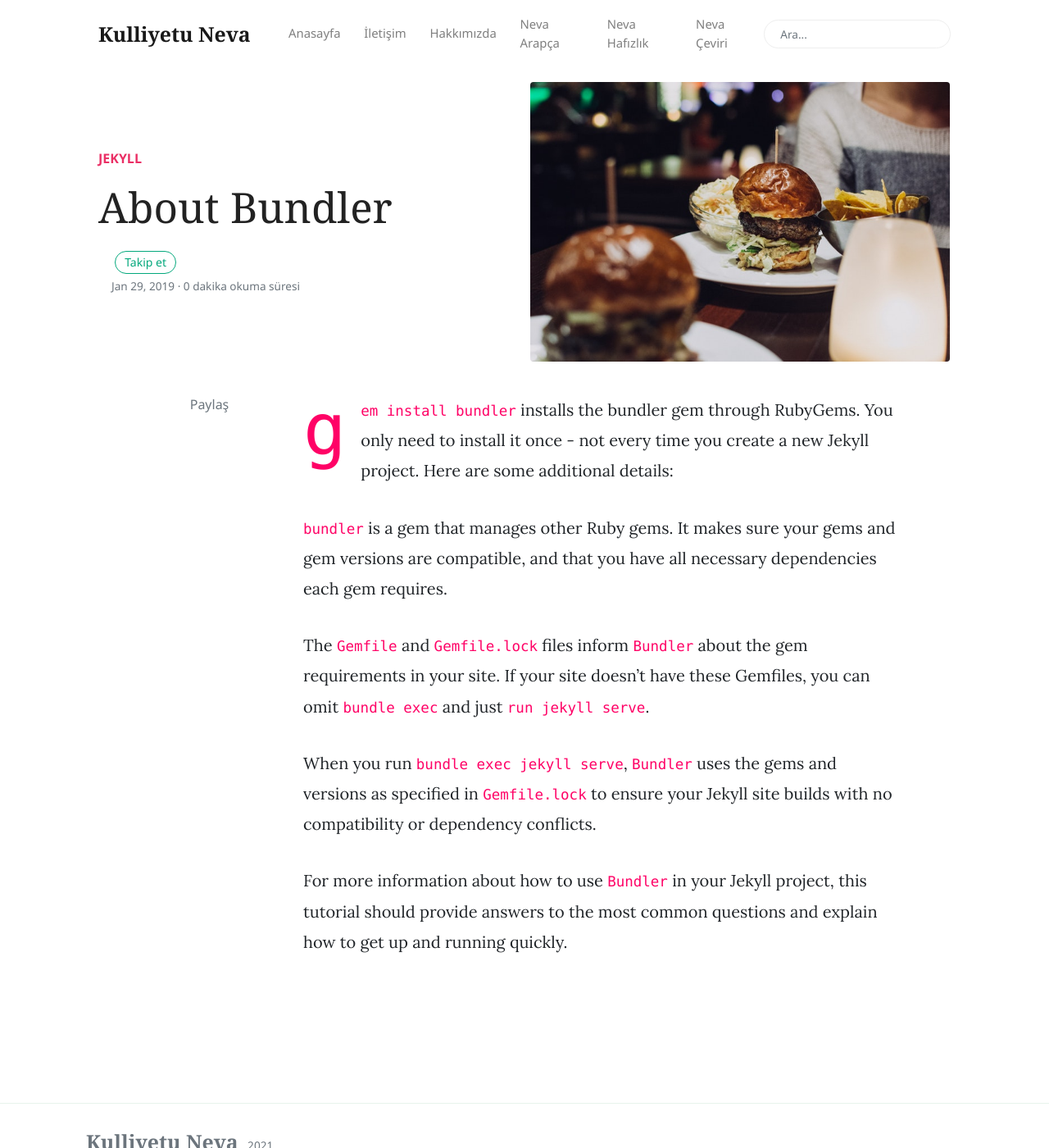
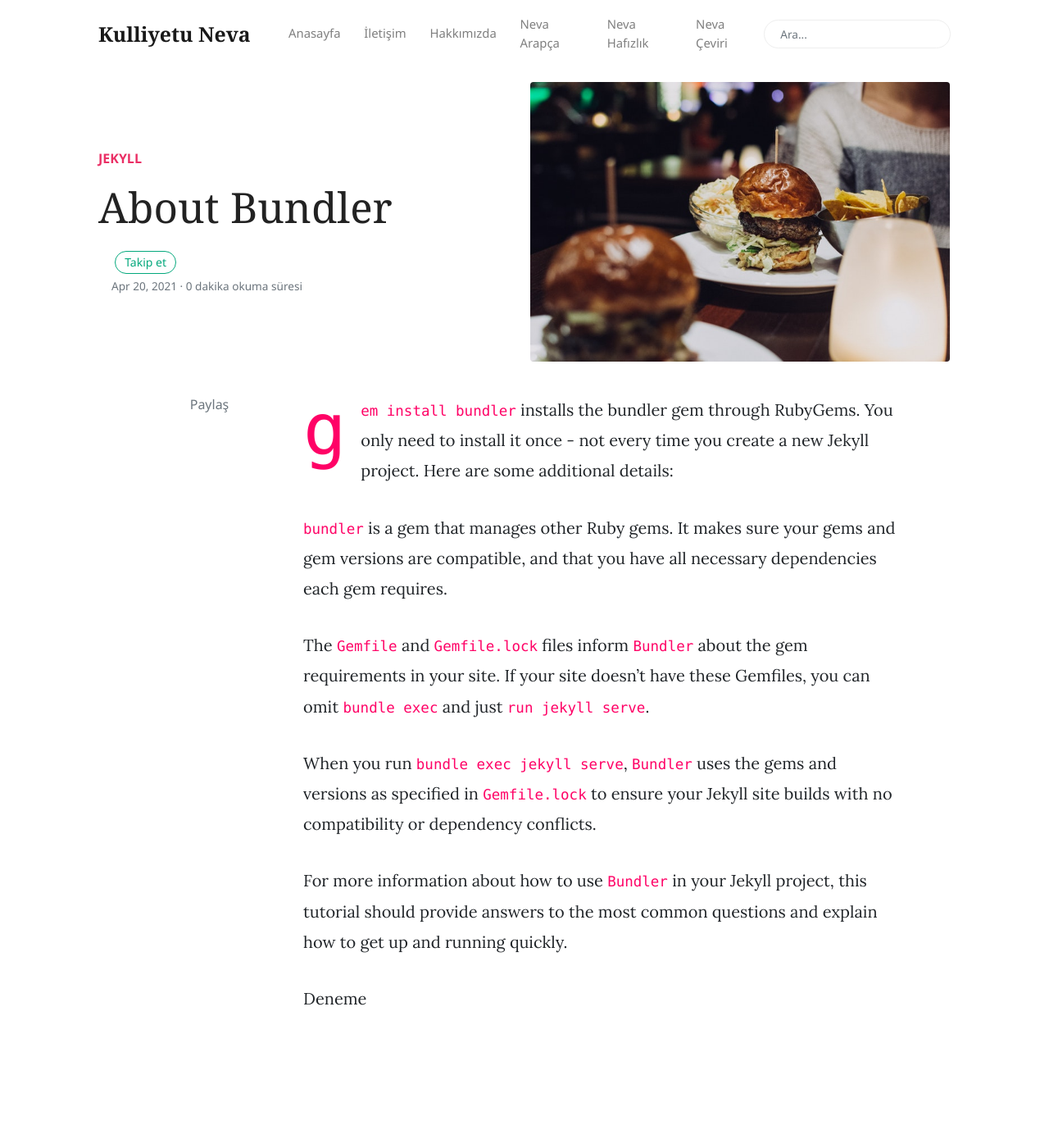
Before and after one commit to kulliyetuneva/website, a Jekyll site: the page built from _posts/2019-01-29-about-bundler.md, in a window 1280 px wide and 1400 px high. Shown: the whole window at 82% size. Built offline with Jekyll 4.4.1, drawn with Linux system fonts in a browser that asks for light colours; nearby versions of some CDN libraries; comment, search, counter and statistics services are not loaded.

Commit message:
Update Yazı “2019-01-29-about-bundler”

```diff
--- a/_posts/2019-01-29-about-bundler.md
+++ b/_posts/2019-01-29-about-bundler.md
@@ -1,8 +1,10 @@
 ---
 layout: post
-title:  "About Bundler"
+title: About Bundler
+date: 2021-04-20T16:58:33.447Z
 author: sal
-categories: [ Jekyll ]
+categories:
+  - Jekyll
 image: /assets/images/2.jpg
 ---
 `gem install bundler` installs the bundler gem through RubyGems. You only need to install it once - not every time you create a new Jekyll project. Here are some additional details:
@@ -14,3 +16,5 @@ The `Gemfile` and `Gemfile.lock` files inform `Bundler` about the gem requiremen
 When you run `bundle exec jekyll serve`, `Bundler` uses the gems and versions as specified in `Gemfile.lock` to ensure your Jekyll site builds with no compatibility or dependency conflicts.
 
 For more information about how to use `Bundler` in your Jekyll project, this tutorial should provide answers to the most common questions and explain how to get up and running quickly.
+
+Deneme
```
